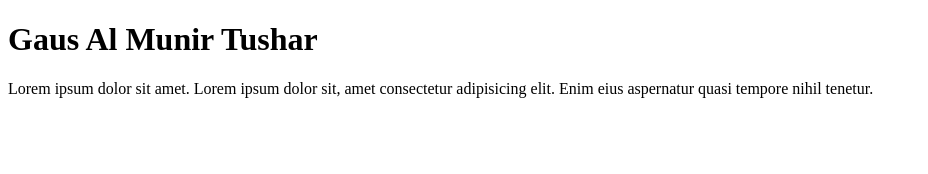
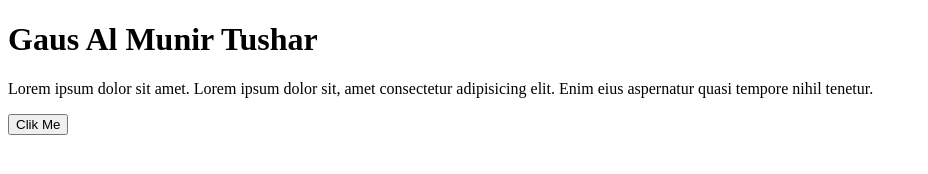
Before and after one commit to GausAlMunirTushar/StudentProjectSite, a plain HTML site: page index.html in a window 1280 px wide. Shown: the whole page, without its empty margins (0-928 px from the left). Drawn offline with Linux system fonts and the light colour scheme.

Commit message:
Button Added

```diff
--- a/index.html
+++ b/index.html
@@ -8,7 +8,7 @@
 <body>
   <h1> Gaus Al Munir Tushar </h1>
   <p> Lorem ipsum dolor sit amet. Lorem ipsum dolor sit, amet consectetur adipisicing elit. Enim eius aspernatur quasi tempore nihil tenetur. </p>
-
+ <button>Clik Me</button>
 
 </body>
 </html>
```
